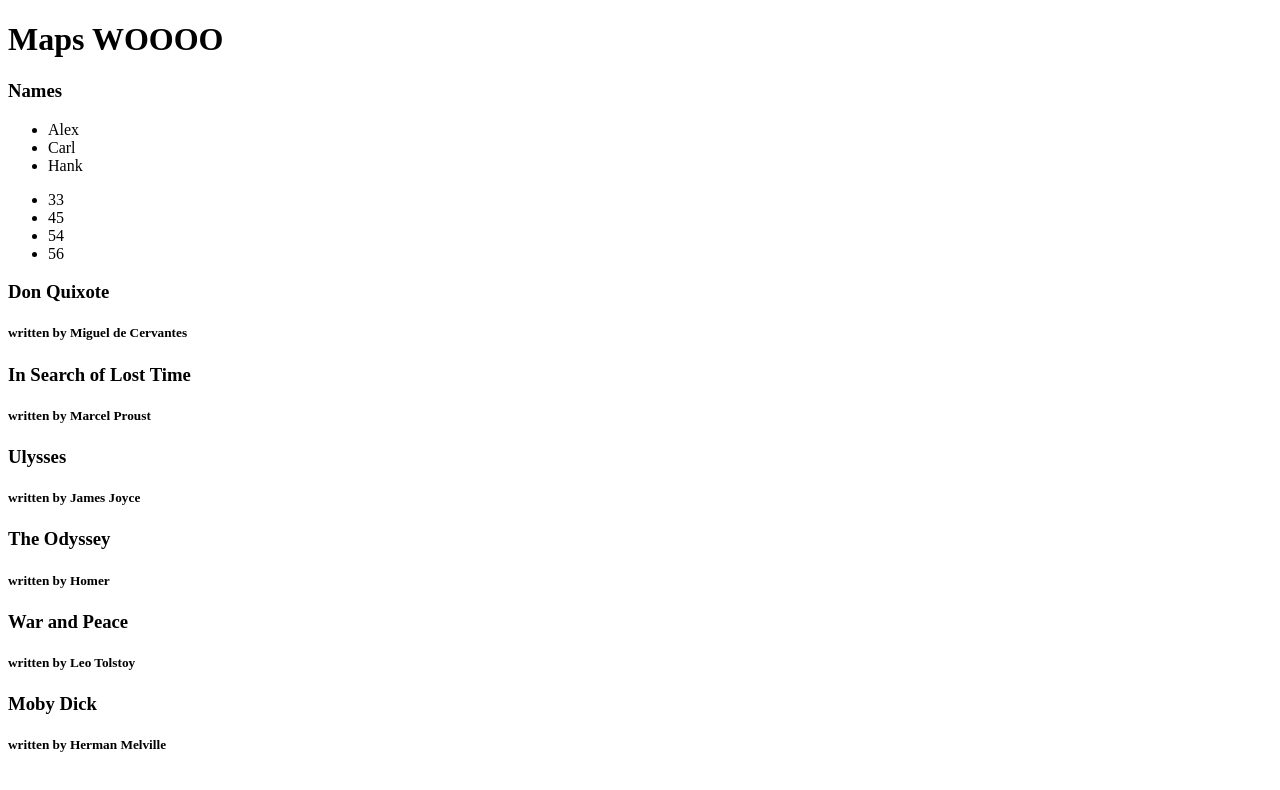
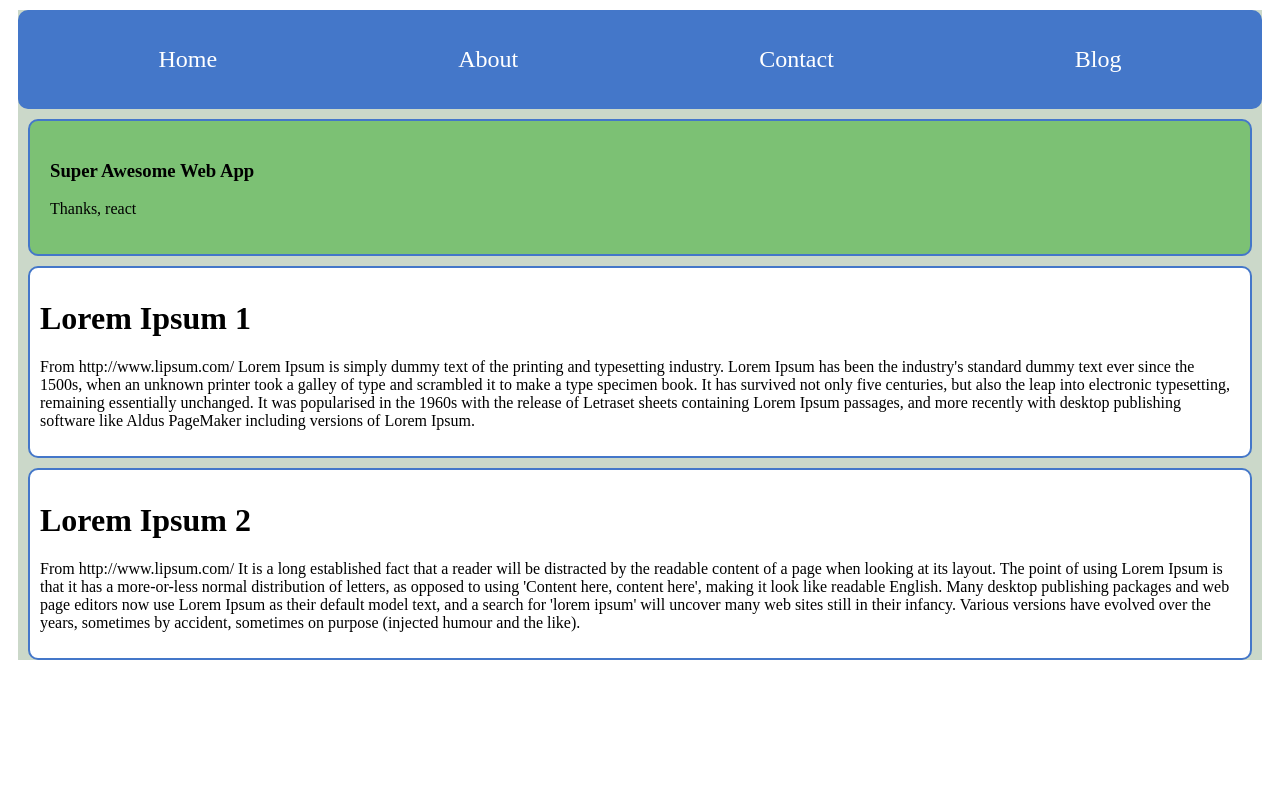
Before and after one commit to jikehara/react_exercises, a React app in the folder my-new-app/: page / in a window 1280 px wide. Built offline with nearby package versions, Linux system fonts and the light colour scheme.

Commit message:
Added some style.css, refactored much of the webapp javascript.

```diff
--- a/my-new-app/src/WebApp.js
+++ b/my-new-app/src/WebApp/App.js
@@ -1,39 +1,12 @@
 import React from 'react';
+import NavBar from './NavBar';
+import MyJumbotron from './MyJumbotron';
+import Section from './Section';
 // import ReactDOM from 'react-dom';
 
-const NavBar = (props) => {
-  return (
-    <nav className='nav'>
-      <ul className='nav-item-container'>
-        {
-          props.navLinks.map(function(item) {
-            return <li>{item}</li>
-          })
-        }
-      </ul>
-    </nav>
-  )
-}
 
-const MyJumbotron = (props) => {
-  return (
-    <div className="my-jumbotron">
-      <h3>{props.header}</h3>
-      <p>Thanks, react</p>
-    </div>
-  )
-}
 
-const Section = (props) => {
-  return (
-    <div className="section" role="presentation">
-      <h1>{props.header}</h1>
-      <p>{props.paragraph}</p>
-    </div>
-  )
-}
-
-const WebApp = () => {
+const App = () => {
   return (
     <div className='app-container'>
 
@@ -48,4 +21,4 @@ const WebApp = () => {
 
 
 
-export default WebApp;
+export default App;
--- /dev/null
+++ b/my-new-app/src/WebApp/MyJumbotron.js
@@ -0,0 +1,12 @@
+import React from 'react';
+
+const MyJumbotron = (props) => {
+  return (
+    <div className="my-jumbotron">
+      <h3>{props.header}</h3>
+      <p>Thanks, react</p>
+    </div>
+  )
+}
+
+export default MyJumbotron;
--- /dev/null
+++ b/my-new-app/src/WebApp/NavBar.js
@@ -0,0 +1,17 @@
+import React from 'react';
+
+const NavBar = (props) => {
+  return (
+    <nav className='nav'>
+      <ul className='nav-item-container'>
+        {
+          props.navLinks.map(function(item, index) {
+            return <li key={index}>{item}</li>
+          })
+        }
+      </ul>
+    </nav>
+  )
+}
+
+export default NavBar;
--- /dev/null
+++ b/my-new-app/src/WebApp/Section.js
@@ -0,0 +1,12 @@
+import React from 'react';
+
+const Section = (props) => {
+  return (
+    <div className="section" role="presentation">
+      <h1>{props.header}</h1>
+      <p>{props.paragraph}</p>
+    </div>
+  )
+}
+
+export default Section;
--- a/my-new-app/src/index.js
+++ b/my-new-app/src/index.js
@@ -1,13 +1,13 @@
 import React from 'react';
 import ReactDOM from 'react-dom';
-// import WebApp from './WebApp';
+import App from './WebApp/App';
 import Data from './data';
 import MappingAndFiltering from './MappingAndFiltering'
 import './style.css';
 
-// ReactDOM.render(<WebApp/>, document.getElementById('root'))
-ReactDOM.render(
-  <MappingAndFiltering
-    title={"Maps WOOOO"}
-    allData={Data}/>,
-  document.getElementById('root'));
+ReactDOM.render(<App />, document.getElementById('root'))
+// ReactDOM.render(
+//   <MappingAndFiltering
+//     title={"Maps WOOOO"}
+//     allData={Data}/>,
+//   document.getElementById('root'));
--- a/my-new-app/src/style.css
+++ b/my-new-app/src/style.css
@@ -13,12 +13,13 @@
 .nav-item-container {
   display: flex;
   justify-content: space-around;
-  align-content: space-around;
+  padding: 0;
 }
 
 .nav-item-container > li {
   font-size: 24px;
   list-style: none;
+  margin: 0;
 }
 
 .my-jumbotron {
```
